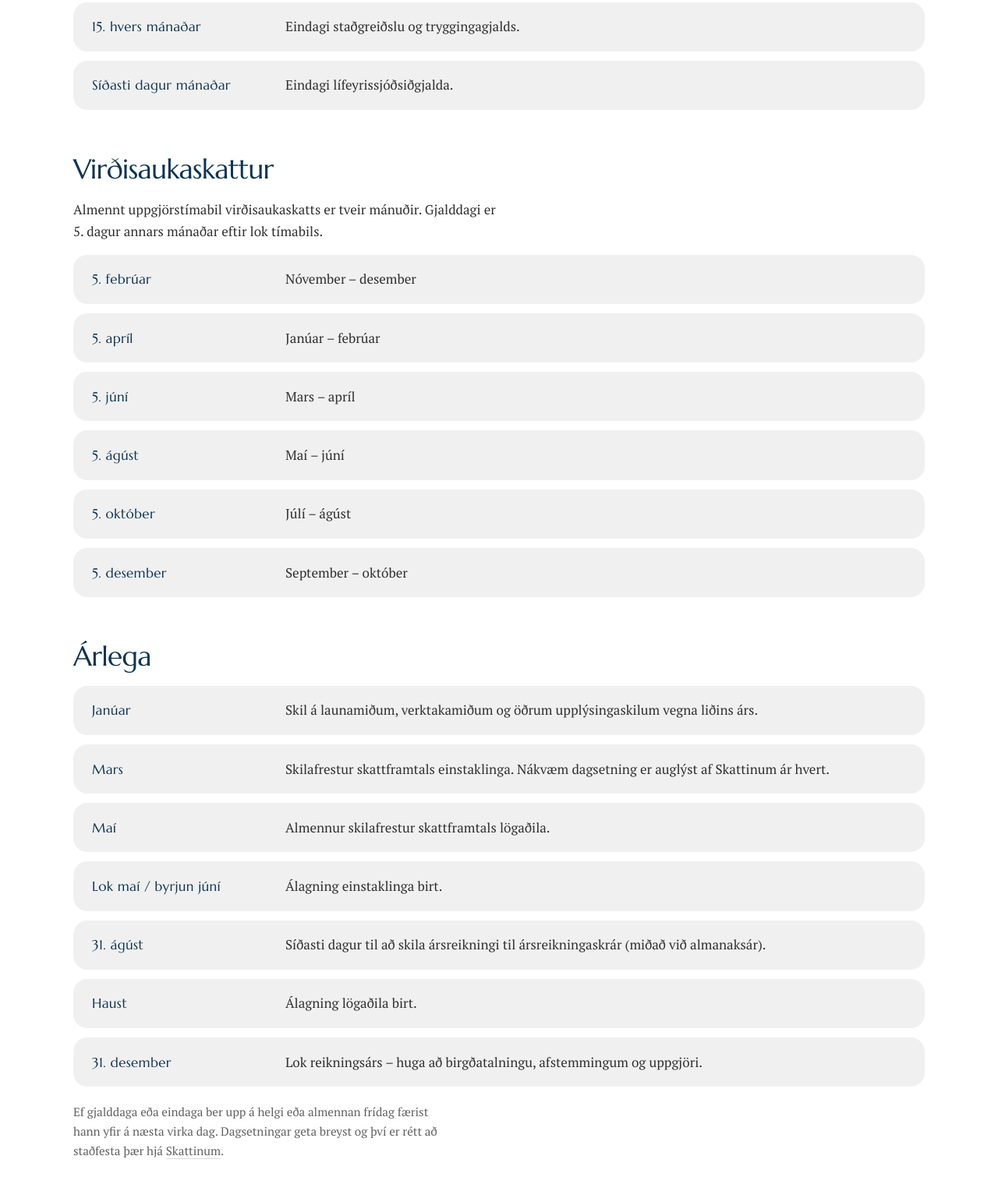
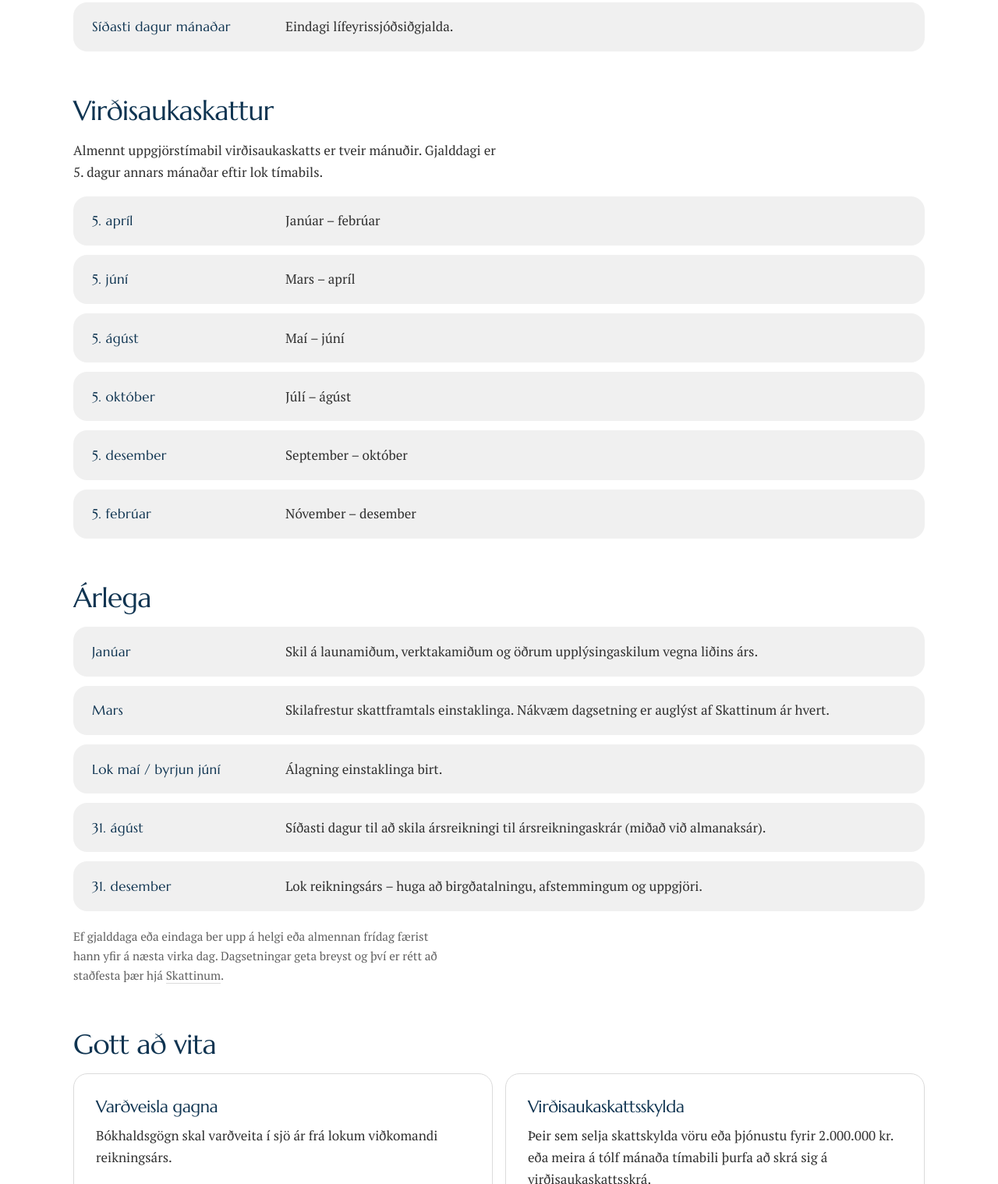
Before and after one commit to thordurhelgason/Nes, a plain HTML site: page hagnytur-frodleikur.html in a window 1280 px wide. Shown: the part 627-2146 px from the top of the page at 78% size. Drawn offline with Linux system fonts and the light colour scheme.

Commit message:
Remove payment and tax due dates from HTML
Removed several due dates for payments and tax submissions.

```diff
--- a/hagnytur-frodleikur.html
+++ b/hagnytur-frodleikur.html
@@ -59,10 +59,6 @@
             <span>Gjalddagi staðgreiðslu og tryggingagjalds vegna launa síðasta mánaðar.</span>
           </li>
           <li>
-            <span class="when">10. hvers mánaðar</span>
-            <span>Gjalddagi lífeyrissjóðsiðgjalda vegna launa síðasta mánaðar.</span>
-          </li>
-          <li>
             <span class="when">15. hvers mánaðar</span>
             <span>Eindagi staðgreiðslu og tryggingagjalds.</span>
           </li>
@@ -77,10 +73,6 @@
         <h2>Virðisaukaskattur</h2>
         <p>Almennt uppgjörstímabil virðisaukaskatts er tveir mánuðir. Gjalddagi er 5. dagur annars mánaðar eftir lok tímabils.</p>
         <ul class="dates">
-          <li>
-            <span class="when">5. febrúar</span>
-            <span>Nóvember – desember</span>
-          </li>
           <li>
             <span class="when">5. apríl</span>
             <span>Janúar – febrúar</span>
@@ -101,6 +93,10 @@
             <span class="when">5. desember</span>
             <span>September – október</span>
           </li>
+                    <li>
+            <span class="when">5. febrúar</span>
+            <span>Nóvember – desember</span>
+          </li>
         </ul>
       </div>
 
@@ -116,20 +112,12 @@
             <span>Skilafrestur skattframtals einstaklinga. Nákvæm dagsetning er auglýst af Skattinum ár hvert.</span>
           </li>
           <li>
-            <span class="when">Maí</span>
-            <span>Almennur skilafrestur skattframtals lögaðila.</span>
-          </li>
-          <li>
             <span class="when">Lok maí / byrjun júní</span>
             <span>Álagning einstaklinga birt.</span>
           </li>
           <li>
             <span class="when">31. ágúst</span>
             <span>Síðasti dagur til að skila ársreikningi til ársreikningaskrár (miðað við almanaksár).</span>
-          </li>
-          <li>
-            <span class="when">Haust</span>
-            <span>Álagning lögaðila birt.</span>
           </li>
           <li>
             <span class="when">31. desember</span>
```
